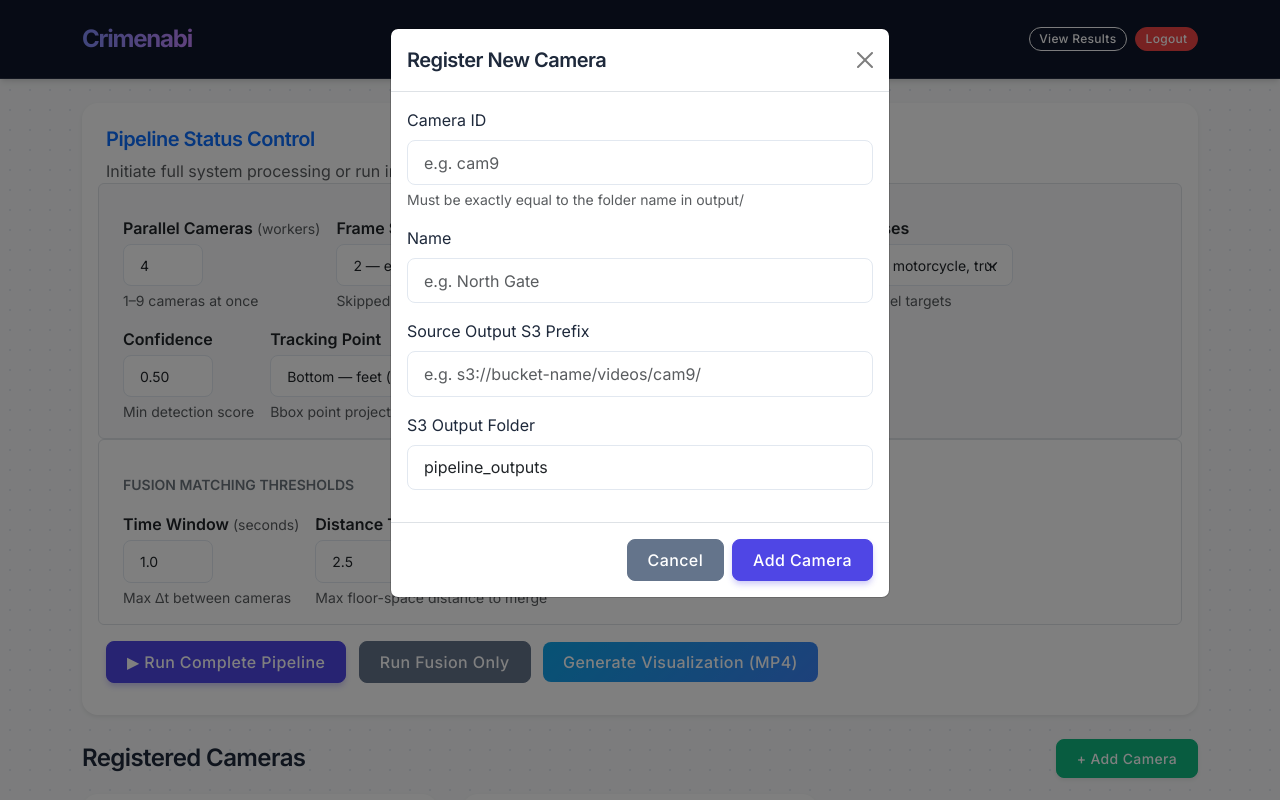
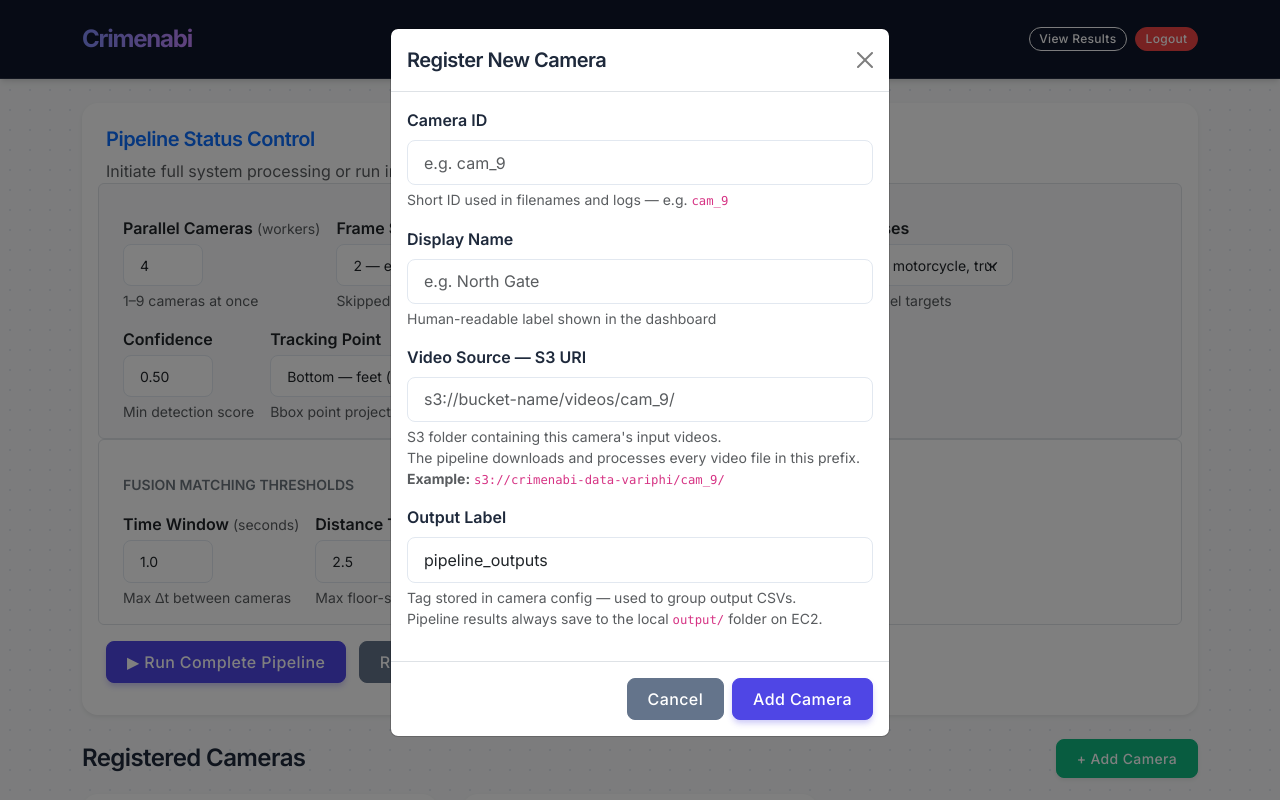
Before and after one commit to VariPhiGen/crowd_management, a Flask app: page / in a window 1280 px wide, after a click on "+ Add Camera". Run offline with Flask 3, Linux system fonts and the light colour scheme; the visitor is signed in with stand-in values (Sample User, id 1).

Commit message:
fix: install gdown for Google Drive import; clarify Add Camera field labels
Made-with: Cursor

```diff
--- a/requirements-prod.txt
+++ b/requirements-prod.txt
@@ -4,3 +4,4 @@ opencv-python-headless==4.8.1.78
 werkzeug==3.0.1
 gunicorn==21.2.0
 python-dotenv==1.0.1
+gdown>=4.7.1
--- a/requirements.txt
+++ b/requirements.txt
@@ -11,3 +11,4 @@ pytest>=7.0.0
 boto3
 flask
 werkzeug
+gdown>=4.7.1
--- a/web_ui/templates/dashboard.html
+++ b/web_ui/templates/dashboard.html
@@ -212,21 +212,31 @@
                     </div>
                     <div class="modal-body">
                         <div class="mb-3">
-                            <label class="form-label">Camera ID</label>
-                            <input type="text" class="form-control" name="cam_id" placeholder="e.g. cam9" required>
-                            <div class="form-text">Must be exactly equal to the folder name in output/</div>
+                            <label class="form-label fw-semibold">Camera ID</label>
+                            <input type="text" class="form-control" name="cam_id" placeholder="e.g. cam_9" required>
+                            <div class="form-text">Short ID used in filenames and logs — e.g. <code>cam_9</code></div>
                         </div>
                         <div class="mb-3">
-                            <label class="form-label">Name</label>
+                            <label class="form-label fw-semibold">Display Name</label>
                             <input type="text" class="form-control" name="name" placeholder="e.g. North Gate" required>
+                            <div class="form-text">Human-readable label shown in the dashboard</div>
                         </div>
                         <div class="mb-3">
-                            <label class="form-label">Source Output S3 Prefix</label>
-                            <input type="text" class="form-control" name="source" placeholder="e.g. s3://bucket-name/videos/cam9/" required>
+                            <label class="form-label fw-semibold">Video Source — S3 URI</label>
+                            <input type="text" class="form-control" name="source" placeholder="s3://bucket-name/videos/cam_9/" required>
+                            <div class="form-text">
+                                S3 folder containing this camera's input videos.<br>
+                                The pipeline downloads and processes every video file in this prefix.<br>
+                                <strong>Example:</strong> <code>s3://crimenabi-data-variphi/cam_9/</code>
+                            </div>
                         </div>
                         <div class="mb-3">
-                            <label class="form-label">S3 Output Folder</label>
+                            <label class="form-label fw-semibold">Output Label</label>
                             <input type="text" class="form-control" name="s3_output_folder" placeholder="e.g. pipeline_outputs" value="pipeline_outputs" required>
+                            <div class="form-text">
+                                Tag stored in camera config — used to group output CSVs.<br>
+                                Pipeline results always save to the local <code>output/</code> folder on EC2.
+                            </div>
                         </div>
                     </div>
                     <div class="modal-footer">
```
